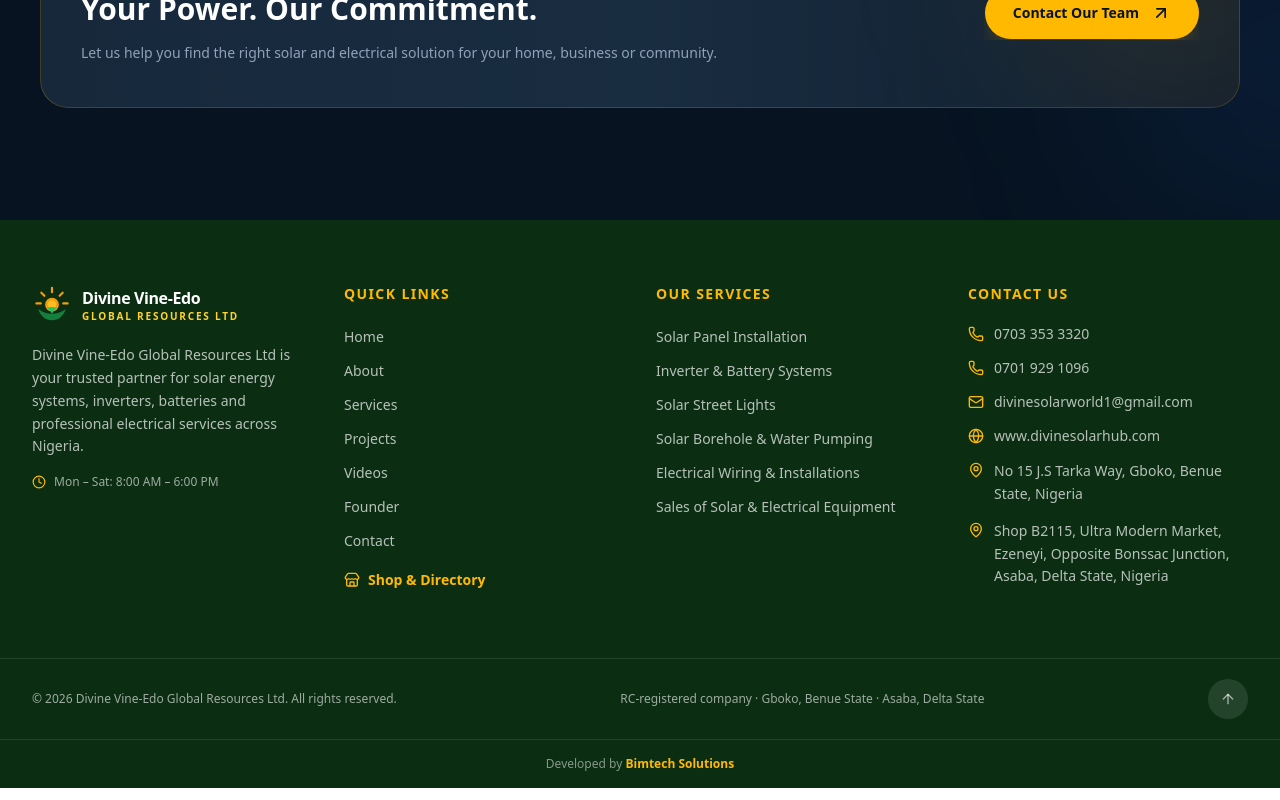
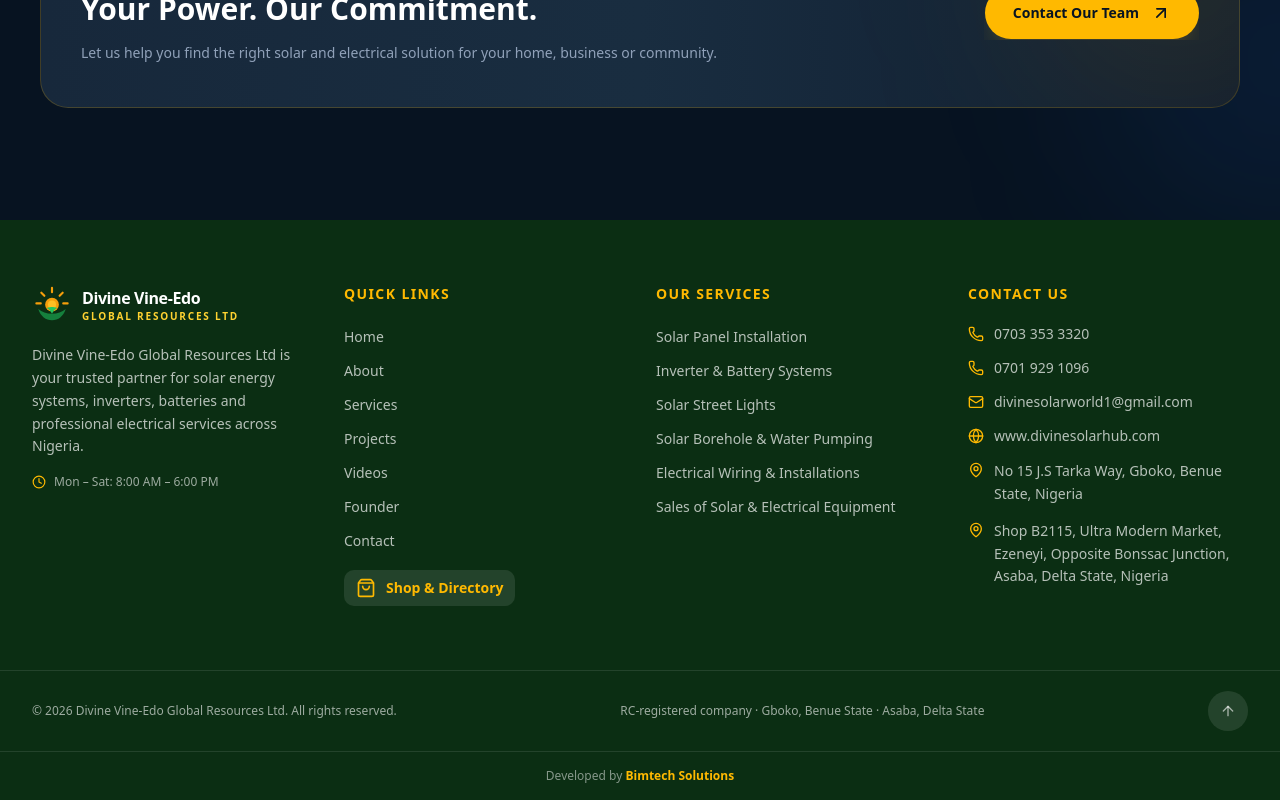
Before and after one commit to ZanTech12/divine, a Next.js app: page /about in a window 1280 px wide. Shown: the part 2594-3394 px from the top of the page. Built offline with nearby package versions, Linux system fonts and the light colour scheme.

Commit message:
Update footer.tsx

```diff
--- a/src/components/site/footer.tsx
+++ b/src/components/site/footer.tsx
@@ -6,7 +6,7 @@ import {
   Globe,
   Clock,
   ArrowUp,
-  Store,
+  ShoppingBag,
 } from "lucide-react";
 
 import { Logo } from "@/app/logo";
@@ -65,10 +65,10 @@ export function Footer() {
                   href="https://shop.divinesolarhub.com"
                   target="_blank"
                   rel="noopener noreferrer"
-                  className="inline-flex items-center gap-2 text-sm font-semibold text-amber-400 transition-colors hover:text-amber-300"
+                  className="inline-flex items-center gap-2.5 rounded-lg bg-white/10 px-3 py-2 text-sm font-semibold text-amber-400 transition-all hover:bg-amber-400 hover:text-[#0B2E13]"
                   aria-label="Explore our shop and directory"
                 >
-                  <Store className="h-4 w-4" />
+                  <ShoppingBag className="h-5 w-5 shrink-0" />
                   Shop & Directory
                 </a>
               </li>
```
